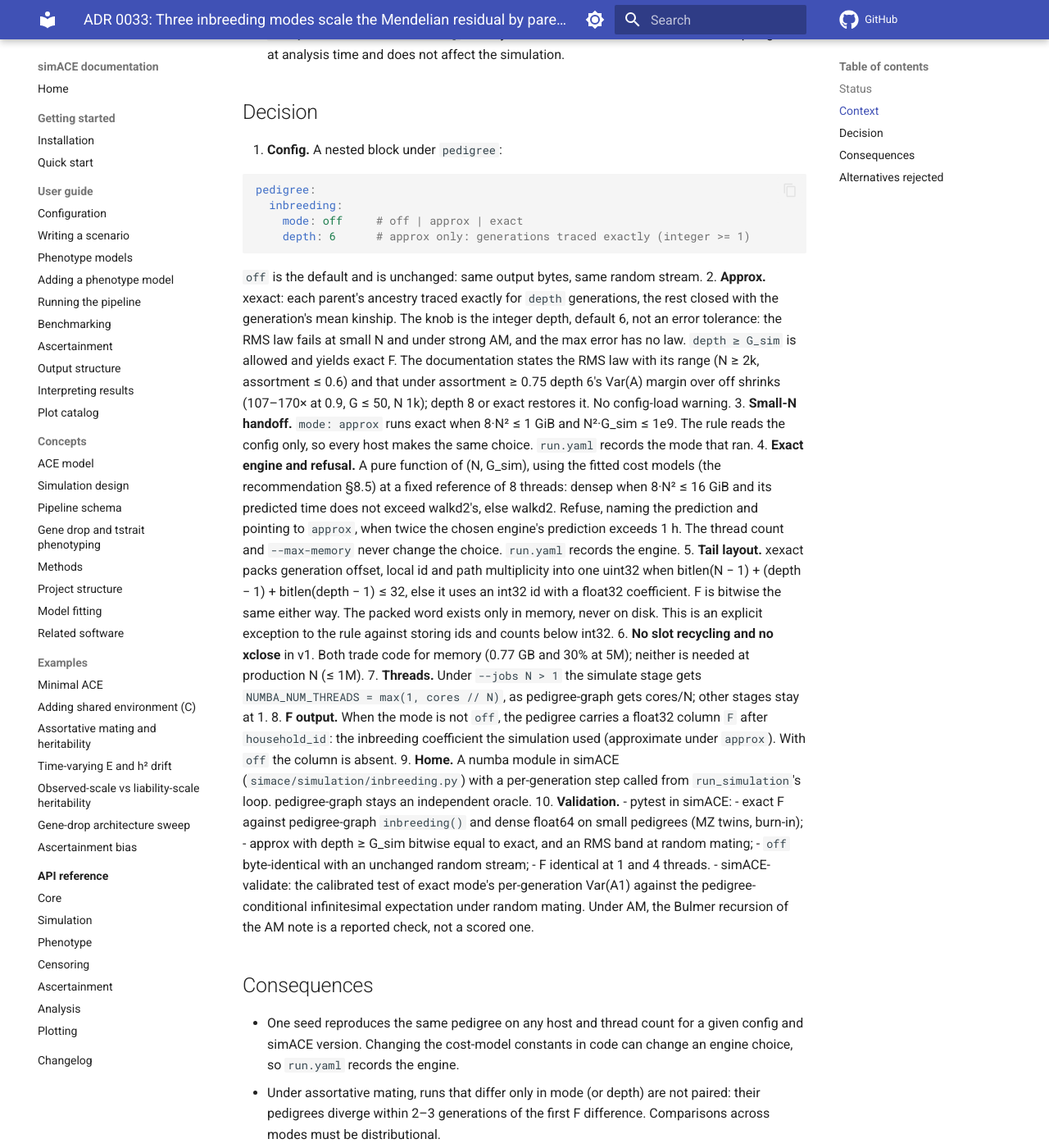
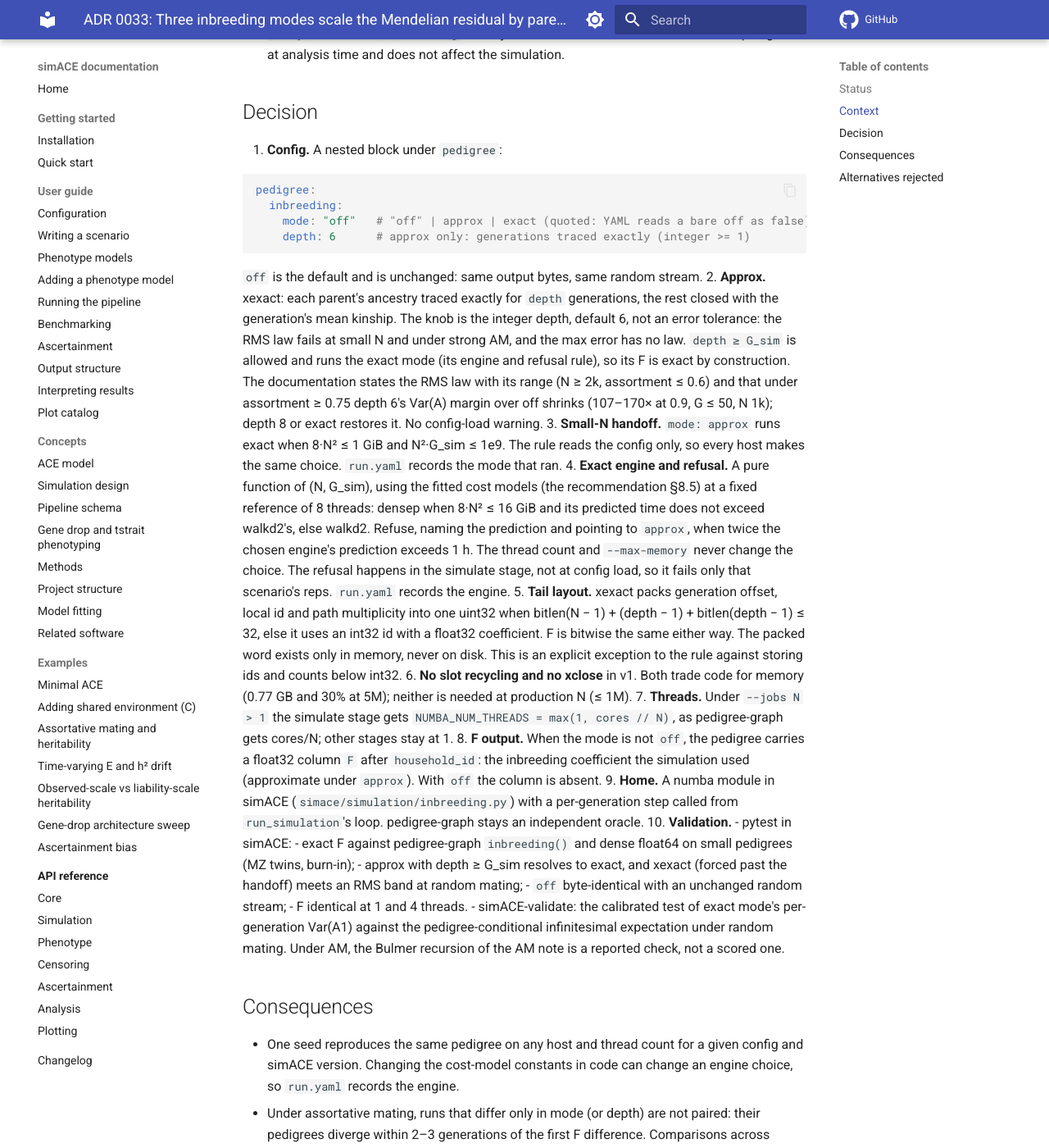
Before and after one commit to rwaples/simACE, an MkDocs documentation site: the page built from docs/adr/0033-inbreeding-modes.md, in a window 1280 px wide and 1400 px high, scrolled down 743 px. Shown: the whole window at 82% size. Built offline with MkDocs 1.6.1 and Material for MkDocs 9.7.7, drawn with Linux system fonts in a browser that asks for light colours; comment, search, counter and statistics services are not loaded; some of the changed text lies outside the part shown.

Commit message:
Amend ADR 0033: deep approx runs exact, quote "off", refuse in the stage
- approx with depth >= G_sim runs the exact mode (engine and refusal), so its
  F is exact by construction.
- The config example quotes "off": YAML's SafeLoader reads a bare off as false.
- The cost refusal happens in the simulate stage, so it fails only that
  scenario's reps.
- The validate checks that assume a Mendelian variance of A/2 change with the
  mode.

````diff
--- a/docs/adr/0033-inbreeding-modes.md
+++ b/docs/adr/0033-inbreeding-modes.md
@@ -28,14 +28,15 @@ mating). Not implemented.
    ```yaml
    pedigree:
      inbreeding:
-       mode: off     # off | approx | exact
+       mode: "off"   # "off" | approx | exact (quoted: YAML reads a bare off as false)
        depth: 6      # approx only: generations traced exactly (integer >= 1)
    ```
 
    `off` is the default and is unchanged: same output bytes, same random stream.
 2. **Approx.** xexact: each parent's ancestry traced exactly for `depth` generations, the rest closed with the
    generation's mean kinship. The knob is the integer depth, default 6, not an error tolerance: the RMS law fails at
-   small N and under strong AM, and the max error has no law. `depth ≥ G_sim` is allowed and yields exact F. The
+   small N and under strong AM, and the max error has no law. `depth ≥ G_sim` is allowed and runs the exact mode (its engine and refusal rule), so its F is exact
+   by construction. The
    documentation states the RMS law with its range (N ≥ 2k, assortment ≤ 0.6) and that under assortment ≥ 0.75
    depth 6's Var(A) margin over off shrinks (107–170× at 0.9, G ≤ 50, N 1k); depth 8 or exact restores it. No
    config-load warning.
@@ -44,7 +45,8 @@ mating). Not implemented.
 4. **Exact engine and refusal.** A pure function of (N, G_sim), using the fitted cost models (the recommendation
    §8.5) at a fixed reference of 8 threads: densep when 8·N² ≤ 16 GiB and its predicted time does not exceed
    walkd2's, else walkd2. Refuse, naming the prediction and pointing to `approx`, when twice the chosen engine's
-   prediction exceeds 1 h. The thread count and `--max-memory` never change the choice. `run.yaml` records the
+   prediction exceeds 1 h. The thread count and `--max-memory` never change the choice. The refusal happens in the simulate stage, not at
+   config load, so it fails only that scenario's reps. `run.yaml` records the
    engine.
 5. **Tail layout.** xexact packs generation offset, local id and path multiplicity into one uint32 when
    bitlen(N − 1) + (depth − 1) + bitlen(depth − 1) ≤ 32, else it uses an int32 id with a float32 coefficient. F is
@@ -61,7 +63,8 @@ mating). Not implemented.
 10. **Validation.**
     - pytest in simACE:
       - exact F against pedigree-graph `inbreeding()` and dense float64 on small pedigrees (MZ twins, burn-in);
-      - approx with depth ≥ G_sim bitwise equal to exact, and an RMS band at random mating;
+      - approx with depth ≥ G_sim resolves to exact, and xexact (forced past the handoff) meets an RMS band at
+       random mating;
       - `off` byte-identical with an unchanged random stream;
       - F identical at 1 and 4 threads.
     - simACE-validate: the calibrated test of exact mode's per-generation Var(A1) against the pedigree-conditional
@@ -76,6 +79,9 @@ mating). Not implemented.
   2–3 generations of the first F difference. Comparisons across modes must be distributional.
 - Approx at depth 6 stays the default even under strong AM. The caveat lives in the documentation only.
 - 1M/G 20 and similar deep, large exact runs are refused; they need `approx`.
+- `simace validate` checks that assume a Mendelian variance of A/2 change with the mode: the inheritance
+  variance cell scores residuals normalised by √(1 − F̄), and the generation-0 total-variance check is not
+  applicable when the mode is not `off`.
 - The pedigree schema gains a conditional column; consumers that estimate F from the recorded pedigree
   (fitACE `export_inbreeding`, simACE-validate) should read `F` when present.
 
````
